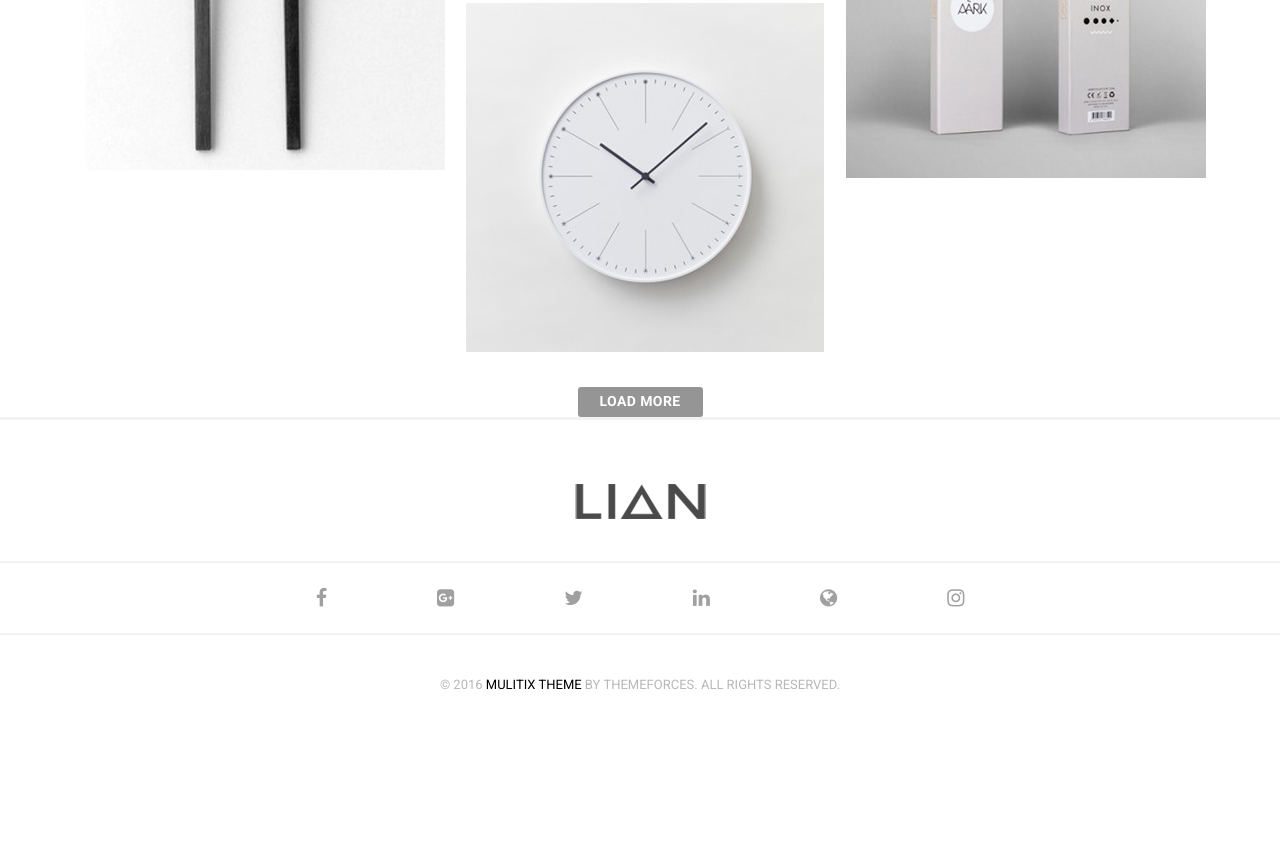
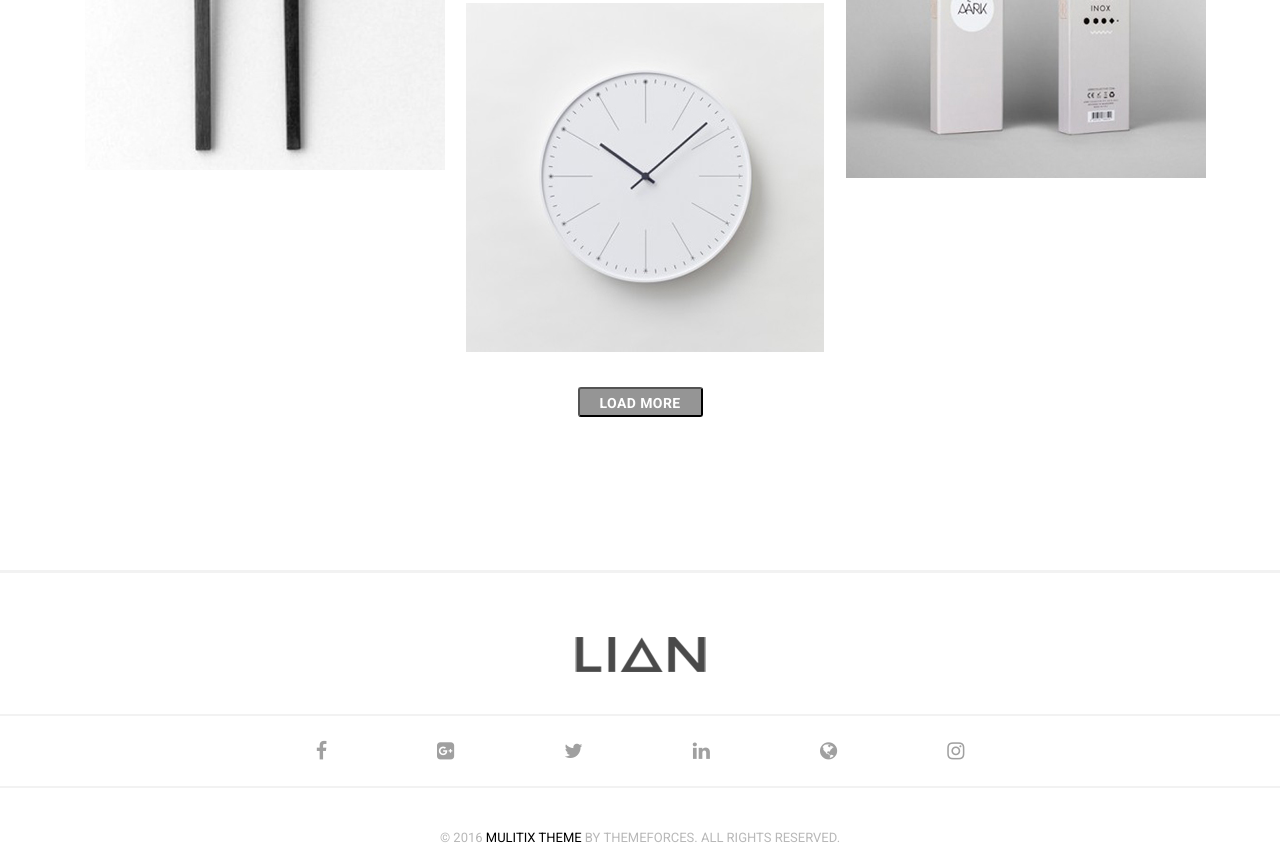
Before and after one commit to ellavrubel/Lina_Project, a plain HTML site: page index.html in a window 1280 px wide. Shown: the part 1665-2533 px from the top of the page. Before the commit the page ends 2379 px from the top, so only its background shows below. Drawn offline with Linux system fonts and the light colour scheme.

Commit message:
index - btn padding

```diff
--- a/index.html
+++ b/index.html
@@ -78,9 +78,9 @@
                 <img class="pictures__item" src="img/Homephoto_9.jpg" alt="photo">
             </div>
         </div>
-        <div class=" pictures__btn">
-                <a href="/">Load more</a>
-        </div>
+        <div class="btn-wrapper">
+            <button class="pictures__btn"><a href="/">Load more</a></button>
+       </div>
     </div>
 </section>
 
```
